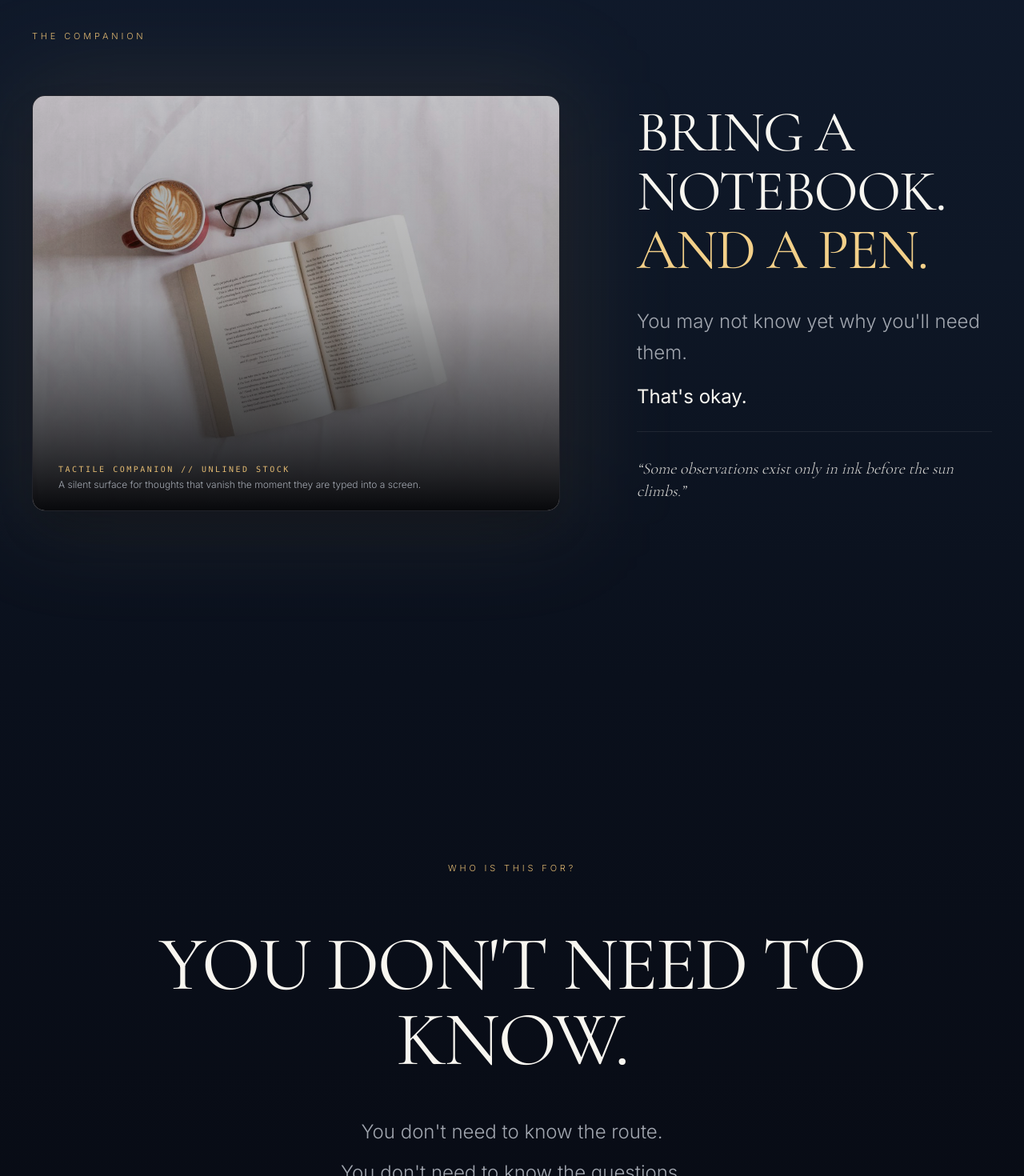
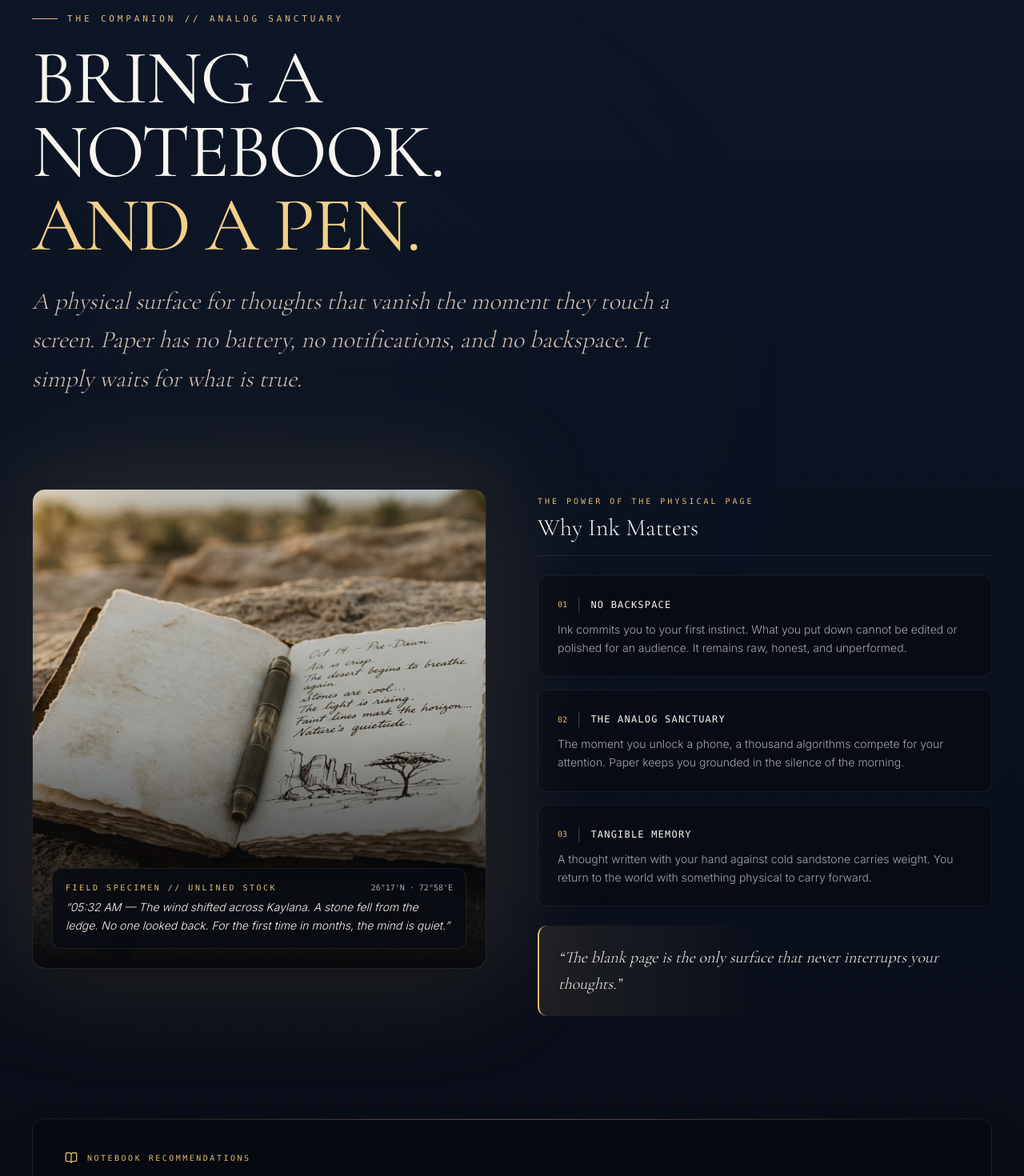
Before and after one commit to Vikash55Kumar/traveller, a Next.js app in the folder traveller-frontend/: page / in a window 1280 px wide. Shown: the part 8297-9767 px from the top of the page at 80% size. Built offline with nearby package versions, Linux system fonts and the light colour scheme.

Commit message:
feat: transform The Companion section into luxury tactile editorial journal layout

```diff
--- a/traveller-frontend/src/components/notebook/NotebookSection.tsx
+++ b/traveller-frontend/src/components/notebook/NotebookSection.tsx
@@ -3,85 +3,190 @@
 import React from "react";
 import Image from "next/image";
 import { motion } from "framer-motion";
+import { BookOpen } from "lucide-react";
 import { experience } from "@/content/experience";
 
 export default function NotebookSection() {
   const { notebook } = experience;
+  const disciplines = notebook.disciplines || [];
+  const specs = notebook.specs || [];
 
   return (
-    <section className="relative w-full bg-gradient-to-b from-[#101A2C] via-[#0E1726] to-[#0A101C] py-36 sm:py-52 px-6 sm:px-10 overflow-hidden">
-      <div className="max-w-[1200px] mx-auto relative z-10">
-        <div className="mb-12 sm:mb-16">
-          <span className="text-[11px] tracking-[0.35em] text-[#E2BA72] uppercase font-light">
-            {notebook.label}
-          </span>
+    <section
+      id="the-companion"
+      className="relative w-full bg-gradient-to-b from-[#0E1729] via-[#0A111F] to-[#070B14] py-32 sm:py-48 px-6 sm:px-10 overflow-hidden border-t border-white/[0.06]"
+    >
+      {/* Ambient paper warmth glow */}
+      <div
+        className="absolute top-1/3 left-1/4 -translate-x-1/2 -translate-y-1/2 w-[800px] h-[550px] pointer-events-none opacity-25 blur-[150px]"
+        style={{
+          background:
+            "radial-gradient(ellipse at center, rgba(226, 186, 114, 0.22) 0%, rgba(14, 23, 42, 0.45) 55%, transparent 80%)",
+        }}
+      />
+
+      <div className="max-w-[1240px] mx-auto relative z-10">
+        {/* Section Header */}
+        <div className="max-w-[840px] mb-20 sm:mb-28">
+          <motion.div
+            initial={{ opacity: 0, y: 15 }}
+            whileInView={{ opacity: 1, y: 0 }}
+            viewport={{ once: true }}
+            transition={{ duration: 0.8 }}
+            className="flex items-center gap-3 mb-5"
+          >
+            <span className="w-8 h-[1px] bg-[#E2BA72]" />
+            <span className="text-[11px] font-mono tracking-[0.35em] text-[#E2BA72] uppercase font-medium">
+              {notebook.label} {"//"} ANALOG SANCTUARY
+            </span>
+          </motion.div>
+
+          <motion.h2
+            initial={{ opacity: 0, y: 20 }}
+            whileInView={{ opacity: 1, y: 0 }}
+            viewport={{ once: true }}
+            transition={{ duration: 0.9, delay: 0.1 }}
+            className="font-serif text-4xl sm:text-6xl md:text-7xl lg:text-8xl font-normal text-[#F8F6F0] tracking-tight leading-[0.96] mb-6"
+          >
+            {notebook.title}
+            <br />
+            <span className="text-[#F3D089]">{notebook.subtitle}</span>
+          </motion.h2>
+
+          <motion.p
+            initial={{ opacity: 0, y: 15 }}
+            whileInView={{ opacity: 1, y: 0 }}
+            viewport={{ once: true }}
+            transition={{ duration: 0.9, delay: 0.2 }}
+            className="font-serif text-xl sm:text-2xl md:text-3xl text-[#D6C2B4] font-light italic leading-relaxed"
+          >
+            {notebook.lead}
+          </motion.p>
         </div>
 
-        <div className="grid grid-cols-1 lg:grid-cols-12 gap-16 lg:gap-24 items-center">
+        {/* Two-Column Editorial Display */}
+        <div className="grid grid-cols-1 lg:grid-cols-12 gap-12 lg:gap-16 items-start mb-24 sm:mb-32">
           {/* Left Column: Tactile Artifact Visual */}
           <motion.div
             initial={{ opacity: 0, scale: 0.97 }}
             whileInView={{ opacity: 1, scale: 1 }}
             viewport={{ once: true, margin: "-10% 0px" }}
             transition={{ duration: 1.1, ease: "easeOut" }}
-            className="lg:col-span-7 relative"
+            className="lg:col-span-6 relative group"
           >
-            {/* Ambient paper warmth glow */}
-            <div className="absolute -inset-4 bg-[#E2BA72]/10 rounded-3xl blur-3xl pointer-events-none" />
+            {/* Ambient paper warmth glow behind frame */}
+            <div className="absolute -inset-4 bg-[#E2BA72]/15 rounded-3xl blur-3xl pointer-events-none group-hover:bg-[#E2BA72]/25 transition-all duration-700" />
 
-            <div className="relative h-[420px] sm:h-[520px] w-full overflow-hidden rounded-2xl border border-white/10 shadow-2xl bg-[#080B12]">
+            <div className="relative h-[440px] sm:h-[540px] md:h-[600px] w-full overflow-hidden rounded-2xl border border-white/10 shadow-2xl bg-[#080B12]">
               <Image
-                src="/images/notebook.jpg"
-                alt="A physical field notebook and brass pen on stone"
+                src="/images/companion-journal.jpg"
+                alt="Open vintage traveler's notebook with deckled pages and brass pen resting on desert sandstone"
                 fill
-                sizes="(max-width: 1024px) 100vw, 58vw"
-                className="object-cover object-center brightness-90 hover:scale-105 transition-transform duration-700"
+                sizes="(max-width: 1024px) 100vw, 50vw"
+                className="object-cover object-center brightness-95 group-hover:scale-105 transition-transform duration-700"
               />
-              <div className="absolute inset-0 bg-gradient-to-t from-[#08090C] via-[#08090C]/20 to-transparent" />
+              <div className="absolute inset-0 bg-gradient-to-t from-[#08090C] via-[#08090C]/25 to-transparent" />
 
-              {/* Field note label */}
-              <div className="absolute bottom-6 left-8 right-8">
-                <span className="text-[10px] tracking-[0.25em] text-[#E2BA72] uppercase font-mono block mb-1">
-                  TACTILE COMPANION // UNLINED STOCK
-                </span>
-                <p className="text-xs text-[#A2A7B0] font-light">
-                  A silent surface for thoughts that vanish the moment they are typed into a screen.
+              {/* Floating Field Inscription Badge */}
+              <div className="absolute bottom-6 left-6 right-6 p-4 rounded-xl bg-[#080B12]/85 backdrop-blur-md border border-white/[0.08]">
+                <div className="flex items-center justify-between mb-1.5">
+                  <span className="text-[10px] tracking-[0.25em] text-[#E2BA72] uppercase font-mono">
+                    FIELD SPECIMEN // UNLINED STOCK
+                  </span>
+                  <span className="text-[10px] font-mono text-[#A2A7B0]">
+                    26°17&apos;N · 72°58&apos;E
+                  </span>
+                </div>
+                <p className="text-xs sm:text-sm text-[#F8F6F0] font-light italic leading-relaxed">
+                  &ldquo;05:32 AM — The wind shifted across Kaylana. A stone fell from the ledge. No one looked back. For the first time in months, the mind is quiet.&rdquo;
                 </p>
               </div>
             </div>
           </motion.div>
 
-          {/* Right Column: Statement */}
-          <div className="lg:col-span-5 space-y-8">
+          {/* Right Column: The Three Analog Disciplines */}
+          <div className="lg:col-span-6 space-y-6 pt-2">
+            <div className="pb-4 border-b border-white/[0.08]">
+              <span className="text-[10px] font-mono tracking-[0.3em] text-[#E2BA72] uppercase block mb-2">
+                THE POWER OF THE PHYSICAL PAGE
+              </span>
+              <h3 className="font-serif text-2xl sm:text-3xl text-[#F8F6F0] font-light">
+                Why Ink Matters
+              </h3>
+            </div>
+
+            <div className="space-y-4">
+              {disciplines.map((disc, idx) => (
+                <motion.div
+                  key={disc.number}
+                  initial={{ opacity: 0, y: 15 }}
+                  whileInView={{ opacity: 1, y: 0 }}
+                  viewport={{ once: true }}
+                  transition={{ duration: 0.8, delay: idx * 0.12 }}
+                  className="p-6 rounded-xl bg-[#080B14]/80 border border-white/[0.06] hover:border-[#E2BA72]/30 transition-all duration-300"
+                >
+                  <div className="flex items-center gap-3 mb-2">
+                    <span className="text-[10px] font-mono text-[#E2BA72]">
+                      {disc.number}
+                    </span>
+                    <span className="text-white/20">|</span>
+                    <h4 className="text-xs font-mono tracking-widest text-[#F8F6F0] uppercase font-medium">
+                      {disc.title}
+                    </h4>
+                  </div>
+                  <p className="text-xs sm:text-sm text-[#A2A7B0] font-light leading-relaxed">
+                    {disc.description}
+                  </p>
+                </motion.div>
+              ))}
+            </div>
+
+            {/* Inscription Quote */}
             <motion.div
-              initial={{ opacity: 0, y: 20 }}
-              whileInView={{ opacity: 1, y: 0 }}
-              viewport={{ once: true, margin: "-10% 0px" }}
-              transition={{ duration: 1 }}
-              className="space-y-6"
+              initial={{ opacity: 0 }}
+              whileInView={{ opacity: 1 }}
+              viewport={{ once: true }}
+              transition={{ duration: 1, delay: 0.4 }}
+              className="p-6 rounded-xl bg-gradient-to-r from-[#E2BA72]/10 via-transparent to-transparent border-l-2 border-[#E2BA72] mt-6"
             >
-              <h2 className="font-serif text-4xl sm:text-6xl md:text-7xl font-normal text-[#F8F6F0] leading-[1.02] tracking-tight">
-                {notebook.title}
-                <br />
-                <span className="text-[#F3D089]">{notebook.subtitle}</span>
-              </h2>
-
-              <div className="space-y-4 pt-2 text-lg sm:text-2xl text-[#A2A7B0] font-light leading-relaxed">
-                {notebook.lines.map((line, idx) => (
-                  <p key={idx} className={idx === 1 ? "text-[#F8F6F0] font-normal" : ""}>
-                    {line}
-                  </p>
-                ))}
-              </div>
-
-              <div className="pt-8 border-t border-white/[0.08]">
-                <p className="font-serif text-lg sm:text-xl text-[#F8F6F0]/85 italic font-light">
-                  &ldquo;Some observations exist only in ink before the sun climbs.&rdquo;
-                </p>
-              </div>
+              <p className="font-serif text-lg sm:text-xl text-[#F8F6F0] italic font-light leading-relaxed">
+                &ldquo;{notebook.quote}&rdquo;
+              </p>
             </motion.div>
           </div>
         </div>
+
+        {/* Companion Specifications Ledger */}
+        <motion.div
+          initial={{ opacity: 0, y: 20 }}
+          whileInView={{ opacity: 1, y: 0 }}
+          viewport={{ once: true }}
+          transition={{ duration: 0.9 }}
+          className="rounded-2xl border border-white/[0.08] bg-[#07090F]/90 backdrop-blur-md p-8 sm:p-10 shadow-2xl relative"
+        >
+          {/* Top Gold Horizon Hairline */}
+          <div className="absolute top-0 inset-x-8 sm:inset-x-12 h-[1px] bg-gradient-to-r from-transparent via-[#E2BA72]/40 to-transparent" />
+
+          <div className="flex items-center gap-3 mb-6 pb-4 border-b border-white/[0.06]">
+            <BookOpen className="w-4 h-4 text-[#E2BA72]" />
+            <span className="text-[10px] font-mono tracking-[0.25em] text-[#E2BA72] uppercase font-medium">
+              NOTEBOOK RECOMMENDATIONS
+            </span>
+          </div>
+
+          <div className="grid grid-cols-2 sm:grid-cols-4 gap-6">
+            {specs.map((spec) => (
+              <div key={spec.label} className="space-y-1">
+                <span className="text-[10px] font-mono tracking-[0.2em] text-[#A2A7B0] uppercase block">
+                  {spec.label}
+                </span>
+                <span className="text-xs sm:text-sm text-[#F8F6F0] font-light block">
+                  {spec.value}
+                </span>
+              </div>
+            ))}
+          </div>
+        </motion.div>
       </div>
     </section>
   );
--- a/traveller-frontend/src/content/experience.ts
+++ b/traveller-frontend/src/content/experience.ts
@@ -97,7 +97,18 @@ export interface ExperienceData {
     label: string;
     title: string;
     subtitle: string;
+    lead?: string;
     lines: string[];
+    disciplines?: Array<{
+      number: string;
+      title: string;
+      description: string;
+    }>;
+    specs?: Array<{
+      label: string;
+      value: string;
+    }>;
+    quote?: string;
   };
   arrival: {
     label: string;
@@ -337,10 +348,40 @@ export const experience: ExperienceData = {
     label: "THE COMPANION",
     title: "BRING A NOTEBOOK.",
     subtitle: "AND A PEN.",
+    lead:
+      "A physical surface for thoughts that vanish the moment they touch a screen. Paper has no battery, no notifications, and no backspace. It simply waits for what is true.",
     lines: [
       "You may not know yet why you'll need them.",
       "That's okay.",
+      "Some observations exist only in ink before the sun climbs.",
     ],
+    disciplines: [
+      {
+        number: "01",
+        title: "NO BACKSPACE",
+        description:
+          "Ink commits you to your first instinct. What you put down cannot be edited or polished for an audience. It remains raw, honest, and unperformed.",
+      },
+      {
+        number: "02",
+        title: "THE ANALOG SANCTUARY",
+        description:
+          "The moment you unlock a phone, a thousand algorithms compete for your attention. Paper keeps you grounded in the silence of the morning.",
+      },
+      {
+        number: "03",
+        title: "TANGIBLE MEMORY",
+        description:
+          "A thought written with your hand against cold sandstone carries weight. You return to the world with something physical to carry forward.",
+      },
+    ],
+    specs: [
+      { label: "FORMAT", value: "Pocket or Field Size" },
+      { label: "PAGES", value: "Unlined or Blank Preferred" },
+      { label: "INSTRUMENT", value: "Pen or Pencil" },
+      { label: "INTENT", value: "Observation, Not Performance" },
+    ],
+    quote: "The blank page is the only surface that never interrupts your thoughts.",
   },
   arrival: {
     label: "WHO IS THIS FOR?",
```
Also changed, not shown: traveller-frontend/public/images/companion-journal.jpg (added).
